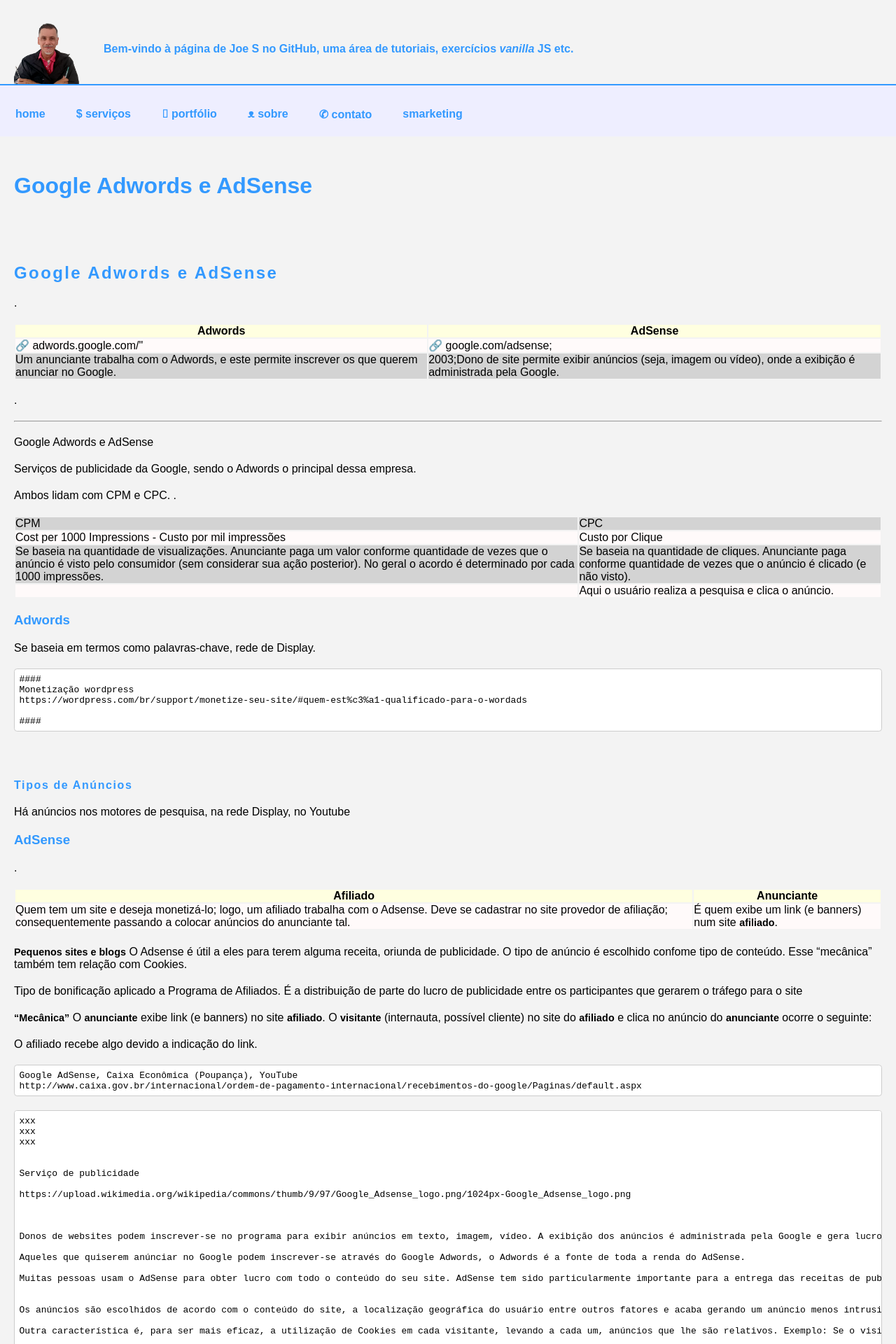
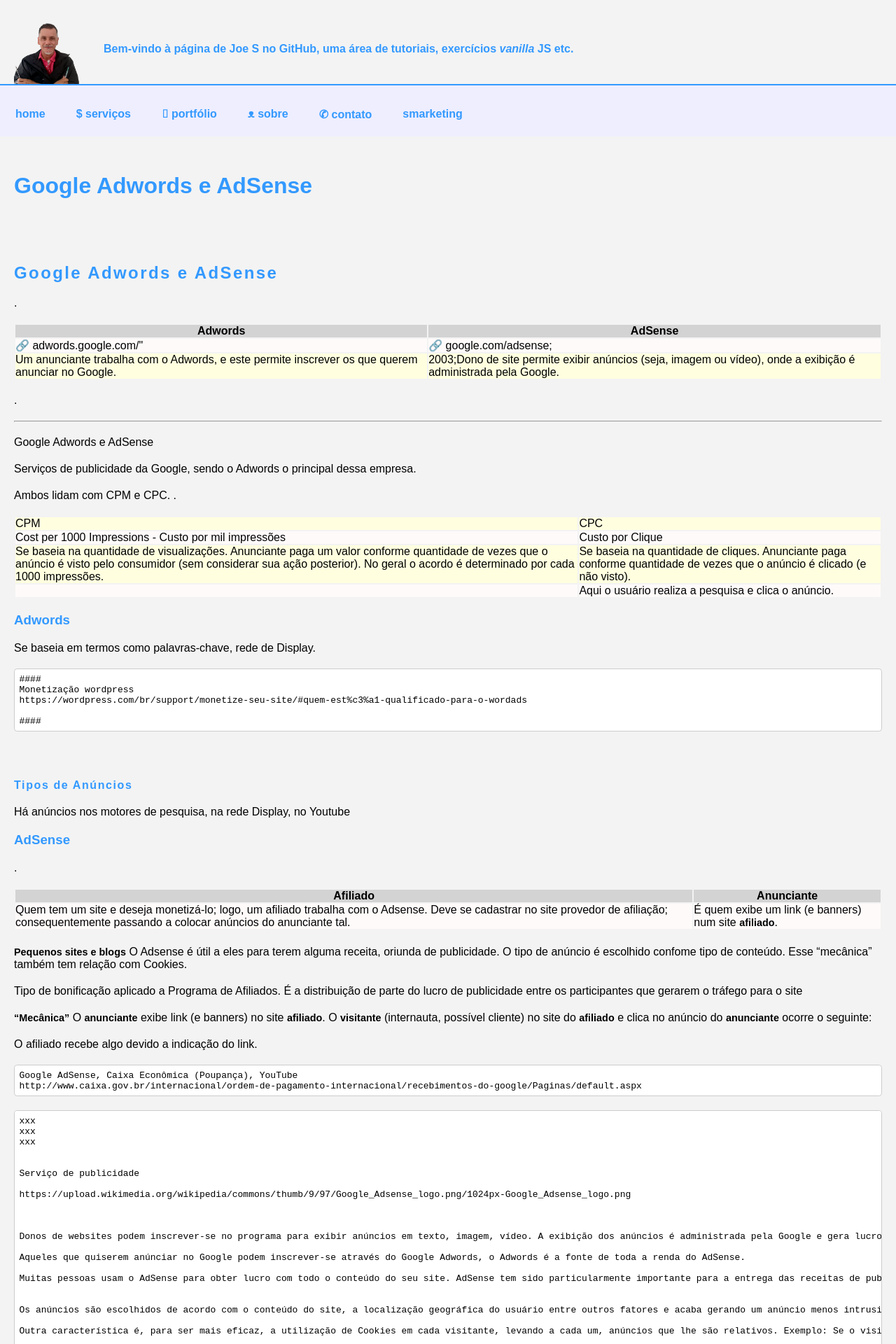
Before and after one commit to Joesynth/joesynth.github.io, a Jekyll site: the page built from _posts/2021-11-27-google-adwords-e-adsense.md, in a window 1280 px wide. Shown: the top 1920 px of the page at 70% size. Built offline with Jekyll 4.4.1, drawn with Linux system fonts in a browser that asks for light colours.

Commit message:
Update style.css

```diff
--- a/css/style.css
+++ b/css/style.css
@@ -84,13 +84,14 @@
 
 blockquote { border-left: 2px solid lightgray; color: gray; font-style: italic; margin-left: 1em; padding-left: 1em;}
 
-th { background-color: lightyellow; }
+th { background-color: lightgray; }
 
 /* tab - cor de fundo apenas nas linhas pares */
 tr:nth-child(even) { background-color: snow; }
 
 /* tab - cor de fundo nas linhas ímpares */
-tr:nth-child(odd) { background-color: lightgray; }
+tr:nth-child(odd) { background-color: lightyellow; }
+
 
 
 
```
